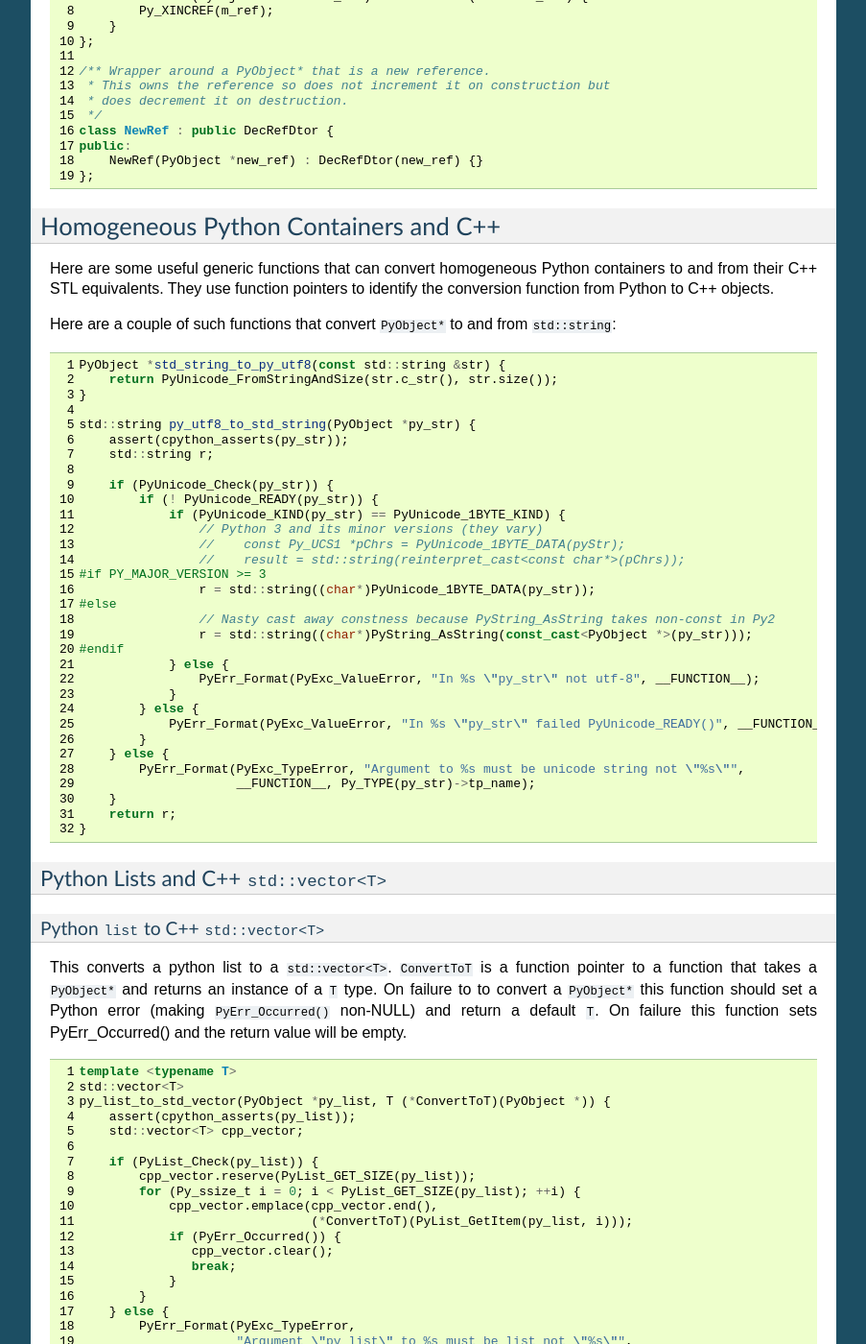
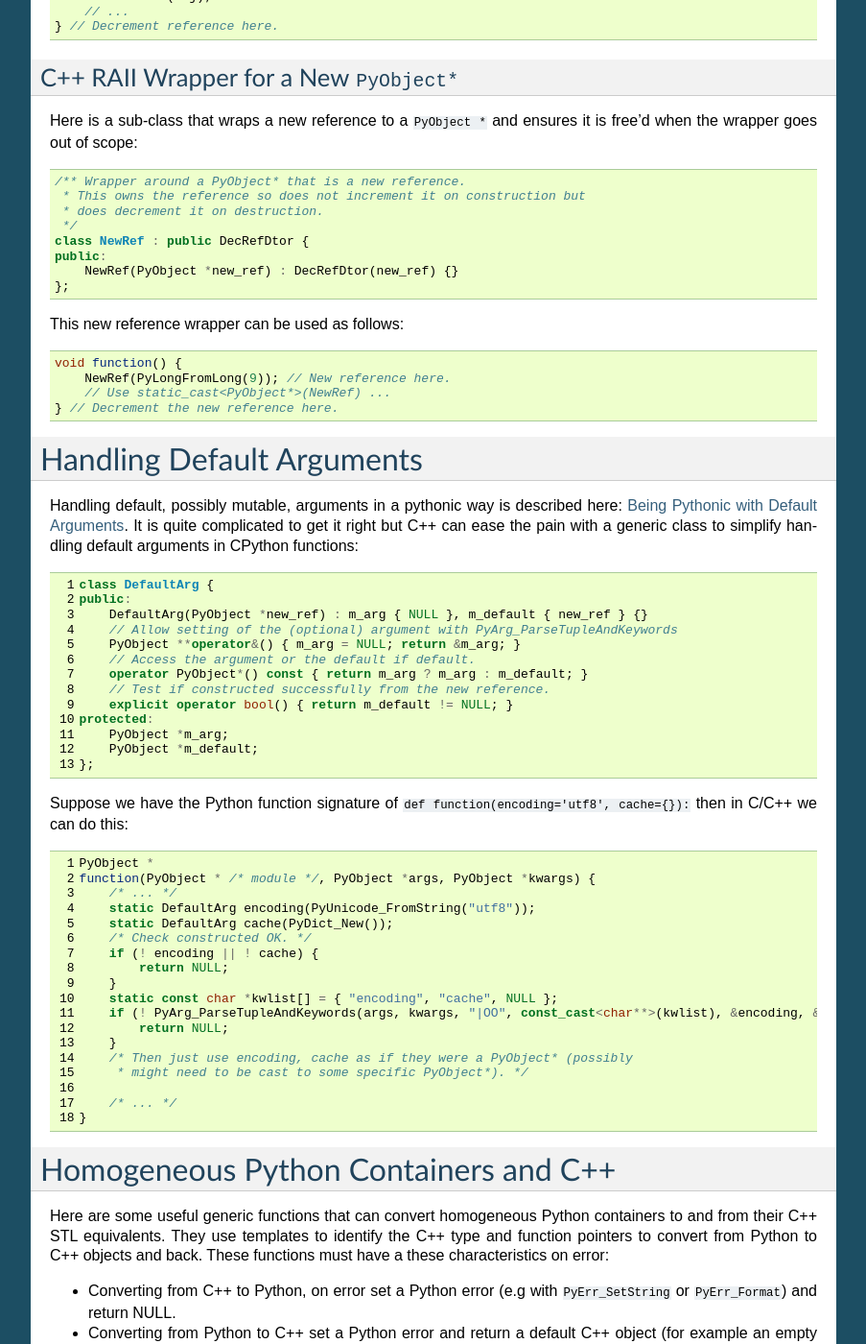
Before and after one commit to paulross/PythonExtensionPatterns, a Sphinx documentation site: the page built from doc/sphinx/source/cpp_and_cpython.rst, in a window 1280 px wide and 1400 px high, scrolled down 985 px. Shown: the whole window at 96% size, without its empty margins (198-1101 px from the left). Built offline with Sphinx 7.4.7, drawn with Linux system fonts in a browser that asks for light colours; some of the changed text lies outside the part shown.

Commit message:
Improves C++ support.

```diff
--- a/doc/sphinx/source/code_layout.rst
+++ b/doc/sphinx/source/code_layout.rst
@@ -37,11 +37,16 @@ Testing CPython Utility Code
 
 When making Python C API calls from a C/C++ environment it is important to initialise the Python interpreter. For example, this small program segfaults:
 
-.. code-block:: sh
+.. code-block:: c
+    :linenos:
+    :emphasize-lines: 4, 5, 6
 
     #include <Python.h>
 
     int main(int /* argc */, const char *[] /* argv[] */) {
+        /* Forgot this:
+        Py_Initialize();
+        */
         PyErr_Format(PyExc_TypeError, "Stuff",);
         return 0;
     }
@@ -49,3 +54,22 @@ When making Python C API calls from a C/C++ environment it is important to initi
 The reason is that ``PyErr_Format`` calls ``PyThreadState *thread_state = PyThreadState_Get();`` theen ``thread_state`` will be NULL unless the Python interpreter is initialised.
 
 So you need to call ``Py_Initialize()`` to set up statically allocated interpreter data. Alternativley put ``if (! Py_IsInitialized()) Py_Initialize();`` in every test. See: `https://docs.python.org/3/c-api/init.html <https://docs.python.org/3/c-api/init.html>`_
+
+Here are a couple of useful C++ functions that assert all is well that can be used at the begining of any function:
+
+.. code-block:: cpp
+
+    /* Returns non zero if Python is initialised and there is no Python error set.
+     * The second version also checks that the given pointer is non-NULL
+     * Use this thus, it will do nothing if NDEBUG is defined:
+     *
+     * assert(cpython_asserts());
+     * assert(cpython_asserts(p));
+     */
+    int cpython_asserts() {
+        return Py_IsInitialized() && PyErr_Occurred() == NULL;
+    }
+
+    int cpython_asserts(PyObject *pobj) {
+        return cpython_asserts() && pobj != NULL;
+    }
--- a/doc/sphinx/source/cpp_and_cpython.rst
+++ b/doc/sphinx/source/cpp_and_cpython.rst
@@ -4,35 +4,15 @@
 .. toctree::
     :maxdepth: 3
 
-.. _cpp_and_cpython:
-
-********************************************
-Using C++ to Interface With CPython Code
-********************************************
-
-.. code-block:: cpp
-
-    /* Returns non zero if Python is initialised and there is no Python error set.
-     * The second version also checks that the given pointer is non-NULL
-     * Use this thus, it will do nothing if NDEBUG is defined:
-     *
-     * assert(cpython_asserts());
-     * assert(cpython_asserts(p));
-     */
-    int cpython_asserts() {
-        return Py_IsInitialized() && PyErr_Occurred() == NULL;
-    }
-
-    int cpython_asserts(PyObject *pobj) {
-        return cpython_asserts() && pobj != NULL;
-    }
-
-
 ============================================
 C++ RAII Wrappers Around ``PyObject*``
 ============================================
 
-It is sometimes useful to wrap up a ``PyObject*`` in a class that will manage the reference count:
+It is sometimes useful to wrap up a ``PyObject*`` in a class that will manage the reference count. Here is a base class that shows the general idea, it takes a ``PyObject *`` and provides:
+
+* Construction with a ``PyObject *`` and access this with ``operator PyObject*() const``.
+* ``PyObject **operator&()`` to reset the underlying pointer, for example when using it with ``PyArg_ParseTupleAndKeywords``.
+* Decrementing the reference count on destruction (potientially freeing the object).
 
 .. code-block:: cpp
 
@@ -61,7 +38,11 @@ It is sometimes useful to wrap up a ``PyObject*`` in a class that will manage th
         PyObject *m_ref;
     };
 
-There are two useful sub-classes, one for borrowed references, one for new references that are temporary:
+-------------------------------------------------
+C++ RAII Wrapper for a Borrowed ``PyObject*``
+-------------------------------------------------
+
+There are two useful sub-classes, one for borrowed references, one for new references which are intended to be temporary. Using borrowed references:
 
 .. code-block:: cpp
 
@@ -76,6 +57,24 @@ There are two useful sub-classes, one for borrowed references, one for new refer
         }
     };
 
+This can be used with borrowed references as follows:
+
+.. code-block:: cpp
+
+    void function(PyObject *obj) {
+        BorrowedRef(obj); // Increment reference here.
+        // ...
+    } // Decrement reference here.
+
+
+-------------------------------------------------
+C++ RAII Wrapper for a New ``PyObject*``
+-------------------------------------------------
+
+Here is a sub-class that wraps a new reference to a ``PyObject *`` and ensures it is free'd when the wrapper goes out of scope:
+
+.. code-block:: cpp
+
     /** Wrapper around a PyObject* that is a new reference.
      * This owns the reference so does not increment it on construction but
      * does decrement it on destruction.
@@ -85,51 +84,91 @@ There are two useful sub-classes, one for borrowed references, one for new refer
         NewRef(PyObject *new_ref) : DecRefDtor(new_ref) {}
     };
 
+This new reference wrapper can be used as follows:
+
+.. code-block:: cpp
+
+    void function() {
+        NewRef(PyLongFromLong(9)); // New reference here.
+        // Use static_cast<PyObject*>(NewRef) ...
+    } // Decrement the new reference here.
+
+
+============================================
+Handling Default Arguments
+============================================
+
+Handling default, possibly mutable, arguments in a pythonic way is described here: :ref:`cpython_default_arguments`. It is quite complicated to get it right but C++ can ease the pain with a generic class to simplify handling default arguments in CPython functions:
+
+.. code-block:: cpp
+
+    class DefaultArg {
+    public:
+        DefaultArg(PyObject *new_ref) : m_arg { NULL }, m_default { new_ref } {}
+        // Allow setting of the (optional) argument with PyArg_ParseTupleAndKeywords
+        PyObject **operator&() { m_arg = NULL; return &m_arg; }
+        // Access the argument or the default if default.
+        operator PyObject*() const { return m_arg ? m_arg : m_default; }
+        // Test if constructed successfully from the new reference.
+        explicit operator bool() { return m_default != NULL; }
+    protected:
+        PyObject *m_arg;
+        PyObject *m_default;
+    };
+
+Suppose we have the Python function signature of ``def function(encoding='utf8', cache={}):`` then in C/C++ we can do this:
+
+.. code-block:: cpp
+
+    PyObject *
+    function(PyObject * /* module */, PyObject *args, PyObject *kwargs) {
+        /* ... */
+        static DefaultArg encoding(PyUnicode_FromString("utf8"));
+        static DefaultArg cache(PyDict_New());
+        /* Check constructed OK. */
+        if (! encoding || ! cache) {
+            return NULL;
+        }
+        static const char *kwlist[] = { "encoding", "cache", NULL };
+        if (! PyArg_ParseTupleAndKeywords(args, kwargs, "|OO", const_cast<char**>(kwlist), &encoding, &cache)) {
+            return NULL;
+        }
+        /* Then just use encoding, cache as if they were a PyObject* (possibly
+         * might need to be cast to some specific PyObject*). */
+
+        /* ... */
+    }
 
 ============================================
 Homogeneous Python Containers and C++
 ============================================
 
-Here are some useful generic functions that can convert homogeneous Python containers to and from their C++ STL equivalents. They use function pointers to identify the conversion function from Python to C++ objects.
+Here are some useful generic functions that can convert homogeneous Python containers to and from their C++ STL equivalents. They use templates to identify the C++ type and function pointers to convert from Python to C++ objects and back. These functions must have a these characteristics on error:
 
-Here are a couple of such functions that convert ``PyObject*`` to and from ``std::string``:
+* Converting from C++ to Python, on error set a Python error (e.g with ``PyErr_SetString`` or ``PyErr_Format``) and return NULL.
+* Converting from Python to C++ set a Python error and return a default C++ object (for example an empty ``std::string``).
+
+For illustration here are a couple of such functions that convert ``PyBytesObject*`` to and from ``std::string``:
 
 .. code-block:: cpp
 
-    PyObject *std_string_to_py_utf8(const std::string &str) {
-        return PyUnicode_FromStringAndSize(str.c_str(), str.size());
-    }
-
-    std::string py_utf8_to_std_string(PyObject *py_str) {
-        assert(cpython_asserts(py_str));
+    std::string py_bytes_to_std_string(PyObject *py_str) {
         std::string r;
-
-        if (PyUnicode_Check(py_str)) {
-            if (! PyUnicode_READY(py_str)) {
-                if (PyUnicode_KIND(py_str) == PyUnicode_1BYTE_KIND) {
-                    // Python 3 and its minor versions (they vary)
-                    //    const Py_UCS1 *pChrs = PyUnicode_1BYTE_DATA(pyStr);
-                    //    result = std::string(reinterpret_cast<const char*>(pChrs));
-    #if PY_MAJOR_VERSION >= 3
-                    r = std::string((char*)PyUnicode_1BYTE_DATA(py_str));
-    #else
-                    // Nasty cast away constness because PyString_AsString takes non-const in Py2
-                    r = std::string((char*)PyString_AsString(const_cast<PyObject *>(py_str)));
-    #endif
-                } else {
-                    PyErr_Format(PyExc_ValueError, "In %s \"py_str\" not utf-8", __FUNCTION__);
-                }
-            } else {
-                PyErr_Format(PyExc_ValueError, "In %s \"py_str\" failed PyUnicode_READY()", __FUNCTION__);
-            }
+        if (PyBytes_Check(py_str)) {
+            r = std::string(PyBytes_AS_STRING(py_str));
         } else {
-            PyErr_Format(PyExc_TypeError, "Argument to %s must be unicode string not \"%s\"",
+            PyErr_Format(PyExc_TypeError,
+                         "Argument %s must be bytes not \"%s\"",
                          __FUNCTION__, Py_TYPE(py_str)->tp_name);
         }
         return r;
     }
 
+    PyObject *std_string_to_py_bytes(const std::string &str) {
+        return PyBytes_FromStringAndSize(str.c_str(), str.size());
+    }
 
+We can use this for a variety of containers, first Python lists of ``bytes``.
 
 --------------------------------------------
 Python Lists and C++ ``std::vector<T>``
@@ -139,7 +178,7 @@ Python Lists and C++ ``std::vector<T>``
 Python ``list`` to C++ ``std::vector<T>``
 ^^^^^^^^^^^^^^^^^^^^^^^^^^^^^^^^^^^^^^^^^^^^
 
-This converts a python list to a ``std::vector<T>``. ``ConvertToT`` is a function pointer to a function that takes a ``PyObject*`` and returns an instance of a ``T`` type. On failure to to convert a ``PyObject*`` this function should set a Python error (making ``PyErr_Occurred()`` non-NULL) and return a default ``T``. On failure this function sets PyErr_Occurred() and the return value will be empty.
+This converts a python list to a ``std::vector<T>``. ``ConvertToT`` is a function pointer to a function that takes a ``PyObject*`` and returns an instance of a ``T`` type. On failure to to convert a ``PyObject*`` this function should set a Python error (making ``PyErr_Occurred()`` non-NULL) and return a default ``T``. On failure this function sets ``PyErr_Occurred()`` and the return value will be an empty vector.
 
 .. code-block:: cpp
 
@@ -167,24 +206,23 @@ This converts a python list to a ``std::vector<T>``. ``ConvertToT`` is a functio
         return cpp_vector;
     }
 
-If we have a function ``PyObject *std_string_to_py_utf8(const std::string &);`` we can use this thus:
+If we have a function ``std::string py_bytes_to_std_string(PyObject *py_str);`` (above) we can use this thus, we have to specify the C++ template specialisation:
 
 .. code-block:: cpp
 
-    std::vector<std::string> cpp_vector;
-    // Initialise cpp_vector...
-    PyObject *py_list = std_vector_to_py_list(cpp_vector, &std_string_to_py_utf8);
-    if (! py_list) {
+    std::vector<std::string> result = py_list_to_std_vector<std::string>(py_list, &py_bytes_to_std_string);
+    if (PyErr_Occurred()) {
         // Handle error condition.
     } else {
         // All good.
     }
 
+
 ^^^^^^^^^^^^^^^^^^^^^^^^^^^^^^^^^^^^^^^^^^^^
 C++ ``std::vector<T>`` to Python ``list``
 ^^^^^^^^^^^^^^^^^^^^^^^^^^^^^^^^^^^^^^^^^^^^
 
-And the inverse that takes a C++ ``std::vector<T>`` and makes a Python ``list``. ``ConvertToPy`` is a pointer to a function that takes an instance of a ``T`` type and returns a ``PyObject*``, this should return NULL on failure and set ``PyErr_Occurred()``.
+And the inverse that takes a C++ ``std::vector<T>`` and makes a Python ``list``. ``ConvertToPy`` is a pointer to a function that takes an instance of a ``T`` type and returns a ``PyObject*``, this should return NULL on failure and set ``PyErr_Occurred()``. On failure this function sets ``PyErr_Occurred()`` and returns NULL.
 
 .. code-block:: cpp
 
@@ -222,17 +260,18 @@ And the inverse that takes a C++ ``std::vector<T>`` and makes a Python ``list``.
         return r;
     }
 
-If we have a function ``std::string py_utf8_to_std_string(PyObject *);`` we can use this thus, we have to specify the C++ template specialisation:
+If we have a function ``PyObject *std_string_to_py_bytes(const std::string &str);`` (above) we can use this thus:
 
 .. code-block:: cpp
 
-    std::vector<std::string> result = py_list_to_std_vector<std::string>(py_list, &py_utf8_to_std_string);
-    if (PyErr_Occurred()) {
+    std::vector<std::string> cpp_vector;
+    // Initialise cpp_vector...
+    PyObject *py_list = std_vector_to_py_list(cpp_vector, &std_string_to_py_bytes);
+    if (! py_list) {
         // Handle error condition.
     } else {
         // All good.
     }
-
 
 ------------------------------------------------------------
 Python Sets, Frozensets and C++ ``std::unordered_set<T>``
@@ -242,9 +281,7 @@ Python Sets, Frozensets and C++ ``std::unordered_set<T>``
 Python ``set`` to C++ ``std::unordered_set<T>``
 ^^^^^^^^^^^^^^^^^^^^^^^^^^^^^^^^^^^^^^^^^^^^^^^^^^^
 
-Convert a Python ``set`` or ``frozenset`` to a ``std::unordered_set<T>``. ``ConvertToT`` is a function pointer to a function that takes a ``PyObject*`` and returns an instance of a ``T`` type. This function should make ``PyErr_Occurred()`` true on failure to convert a ``PyObject*`` and return a default ``T``.
-
-On failure sets ``PyErr_Occurred()`` and the return value will be empty.
+Convert a Python ``set`` or ``frozenset`` to a ``std::unordered_set<T>``. ``ConvertToT`` is a function pointer to a function that takes a ``PyObject*`` and returns an instance of a ``T`` type. This function should make ``PyErr_Occurred()`` true on failure to convert a ``PyObject*`` and return a default ``T``. On failure this sets ``PyErr_Occurred()`` and the return value will be an empty container.
 
 .. code-block:: cpp
 
@@ -286,9 +323,7 @@ On failure sets ``PyErr_Occurred()`` and the return value will be empty.
 C++ ``std::unordered_set<T>`` to Python ``set`` or ``frozenset``
 ^^^^^^^^^^^^^^^^^^^^^^^^^^^^^^^^^^^^^^^^^^^^^^^^^^^^^^^^^^^^^^^^^^
 
-Convert a ``std::unordered_set<T>`` to a new Python ``set`` or ``frozenset``. ``ConvertToPy`` is a pointer to a function that takes an instance of a ``T`` type and returns a ``PyObject*``, this should return NULL on failure.
-
-Returns a new reference on success, NULL on failure.
+Convert a ``std::unordered_set<T>`` to a new Python ``set`` or ``frozenset``. ``ConvertToPy`` is a pointer to a function that takes an instance of a ``T`` type and returns a ``PyObject*``, this function should return NULL on failure. On failure this function sets ``PyErr_Occurred()`` and returns NULL.
 
 .. code-block:: cpp
 
@@ -336,9 +371,9 @@ Python Dicts and C++ ``std::unordered_map<K, V>``
 Python ``dict`` to C++ ``std::unordered_map<K, V>``
 ^^^^^^^^^^^^^^^^^^^^^^^^^^^^^^^^^^^^^^^^^^^^^^^^^^^^^
 
-Convert a Python ``dict`` to a ``std::unordered_map<K, V>``. ``PyKeyConvertToK`` and ``PyKeyConvertToK`` are function pointers to functions that takes a ``PyObject*`` and returns an instance of a ``K`` or ``V`` type. This function should make ``PyErr_Occurred()`` true on failure to convert a ``PyObject*`` and return a default value.
+Convert a Python ``dict`` to a ``std::unordered_map<K, V>``. ``PyKeyConvertToK`` and ``PyKeyConvertToK`` are function pointers to functions that takes a ``PyObject*`` and returns an instance of a ``K`` or ``V`` type. On failure to convert a ``PyObject*`` this function should make ``PyErr_Occurred()`` true and return a default value.
 
-On failure this sets ``PyErr_Occurred()`` and the return value will be empty.
+On failure this function will make ``PyErr_Occurred()`` non-NULL and return an empty map.
 
 .. code-block:: cpp
 
@@ -375,14 +410,14 @@ On failure this sets ``PyErr_Occurred()`` and the return value will be empty.
         return cpp_map;
     }
 
-The following expects a Python dict of ``{str : str}`` and will convert it to a ``std::unordered_map<std::string, std::string>``:
+The following expects a Python dict of ``{bytes : bytes}`` and will convert it to a ``std::unordered_map<std::string, std::string>``:
 
 .. code-block:: cpp
 
     std::unordered_map<std::string, std::string> result;
     result = py_dict_to_std_unordered_map(py_dict,
-                                          &py_utf8_to_std_string,
-                                          &py_utf8_to_std_string);
+                                          &py_bytes_to_std_string,
+                                          &py_bytes_to_std_string);
     if (PyErr_Occurred()) {
         // Handle failure...
     } else {
@@ -393,9 +428,7 @@ The following expects a Python dict of ``{str : str}`` and will convert it to a
 C++ ``std::unordered_map<K, V>`` to Python ``dict``
 ^^^^^^^^^^^^^^^^^^^^^^^^^^^^^^^^^^^^^^^^^^^^^^^^^^^^^
 
-Convert a ``std::unordered_map<K, V>`` to a new Python ``dict``. ``KeyConvertToPy``, ``ValConvertToPy`` are pointers to functions that takes an instance of a ``K`` or ``V`` type and returns a ``PyObject*``, this should return NULL on failure.
-
-Returns a new reference on success, NULL on failure.
+This generic function converts a ``std::unordered_map<K, V>`` to a new Python ``dict``. ``KeyConvertToPy``, ``ValConvertToPy`` are pointers to functions that takes an instance of a ``K`` or ``V`` type and returns a ``PyObject*``. These should return a new reference on success, NULL on failure.
 
 .. code-block:: cpp
 
--- a/doc/sphinx/source/unicode_and_cpp.rst
+++ b/doc/sphinx/source/cpp_and_unicode.rst
@@ -3,6 +3,8 @@
 
 .. toctree::
     :maxdepth: 2
+
+.. _cpp_and_unicode:
 
 ====================================
 Python Unicode Strings and C++
--- a/doc/sphinx/source/miscellaneous.rst
+++ b/doc/sphinx/source/miscellaneous.rst
@@ -9,7 +9,7 @@ Miscellaneous
 ====================================
 
 ------------------------------------
-No ``PyInit`` Function Found
+No ``PyInit_...`` Function Found
 ------------------------------------
 
 This is probably Mac OS X and Clang specific but when you import your extension and you get an error like:
--- a/doc/sphinx/source/parsing_arguments.rst
+++ b/doc/sphinx/source/parsing_arguments.rst
@@ -305,6 +305,8 @@ C++11 compilers warn when creating non-const ``char*`` from string literals as w
     /* ... */
 
 
+.. _cpython_default_arguments:
+
 --------------------------------------------------------------------------
 Being Pythonic with Default Arguments
 --------------------------------------------------------------------------
```
Also changed, not shown: other parts of doc/sphinx/source/cpp_and_cpython.rst (+6 -9 lines), other parts of doc/sphinx/source/miscellaneous.rst (+2 -2 lines), other parts of doc/sphinx/source/parsing_arguments.rst (+1 -1 lines), doc/sphinx/source/cpp.rst (added, +11 -0 lines), doc/sphinx/source/index.rst (+16 -16 lines), 2 other files.
